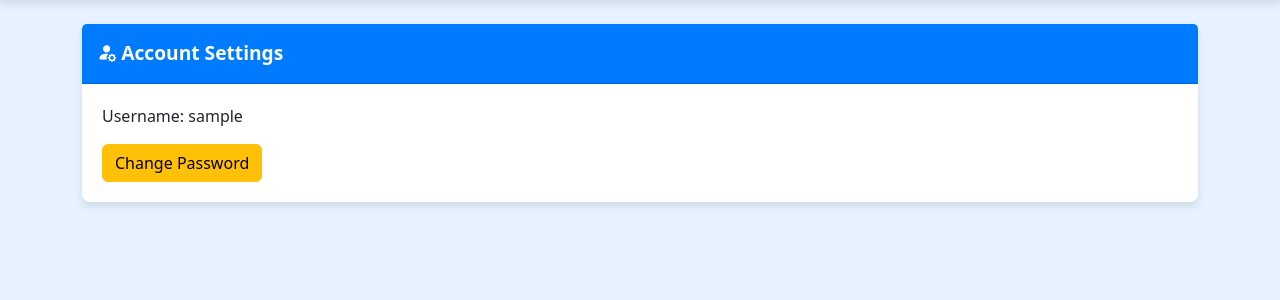
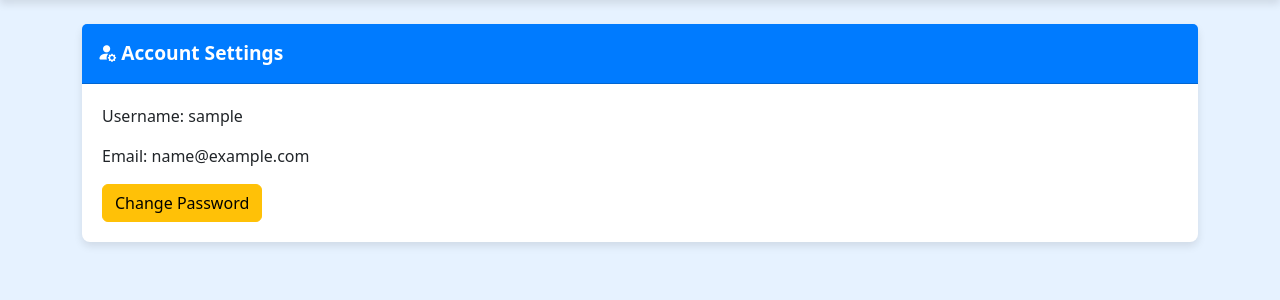
Before and after one commit to 2964318/IT, a Django app: page /account_settings/ in a window 1280 px wide. Shown: the part 63-363 px from the top of the page. Run offline with Django 5.2, Linux system fonts and the light colour scheme; the visitor is signed in with stand-in values (Sample User, id 1); data that the repository does not hold is empty; some libraries are stand-ins or nearby versions.

Commit message:
Update account_settings.html

```diff
--- a/users/templates/account_settings.html
+++ b/users/templates/account_settings.html
@@ -20,6 +20,7 @@
     <div class="card-header"><i class="bi bi-person-fill-gear"></i> Account Settings</div>
     <div class="card-body">
         <p>Username: {{ user.username }}</p>
+        <p>Email: {{ user.email }}</p>
         <!-- 让 "Change Password" 触发 jQuery 事件，而不是直接跳转 -->
         <button id="changePasswordBtn" class="btn btn-warning">Change Password</button>
     </div>
```
